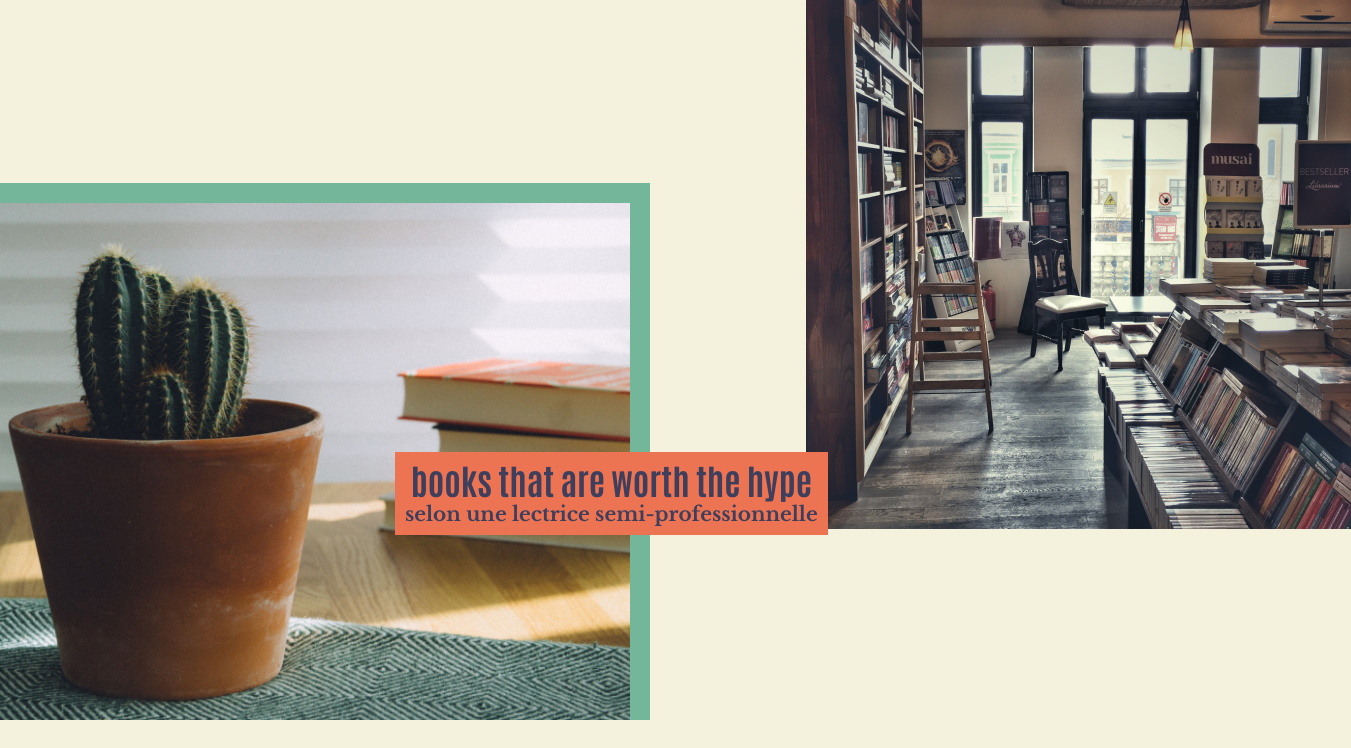
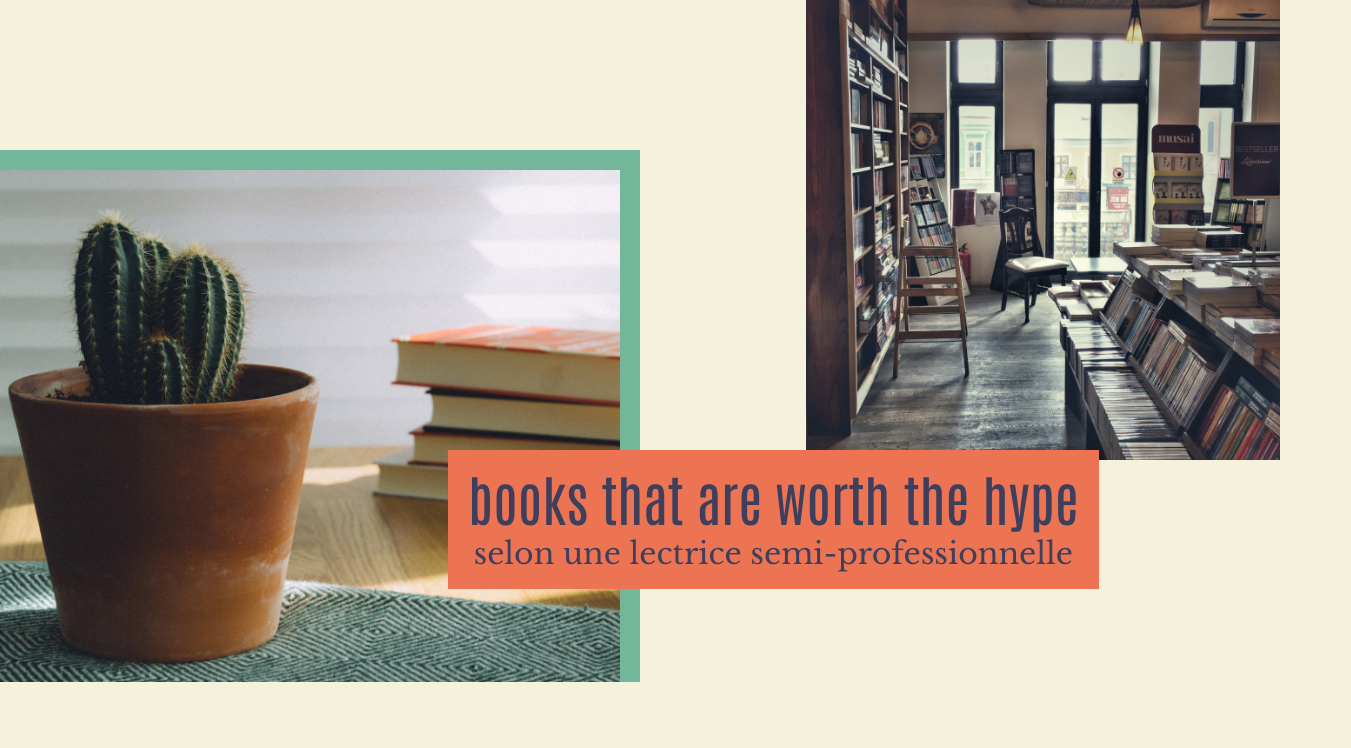
Before and after one commit to lauryannbelanger/p1-grille-festive, a plain HTML site: page index.html in a window 1280 px wide. Shown: the top 748 px of the page, 1351 px wide, since content can reach past the window. Drawn offline with nearby package versions, Linux system fonts and the light colour scheme.

Commit message:
Test pour bloc couleur

```diff
--- a/css/styles.css
+++ b/css/styles.css
@@ -16,7 +16,7 @@
 @import "grille.css";
 
 
-/* Styles de base
+/* Header
    ========================================================================== */
 body {
     background-color: #F4F2DC;
@@ -28,10 +28,9 @@ body {
 
 #cactus {
     /*position: absolute;*/
-    width: 650px;
-    height: 537px;
+    width: 50%;
     margin-left: 0px;
-    margin-top: 183px;
+    margin-top: 15rem;
     background: #73B699;
     padding-right: 2rem;
     padding-top: 2rem;
@@ -40,39 +39,40 @@ body {
 
 #biblio {
     position: absolute;
-    width: 545px;
-    height: 529px;
+    width: 37%;
     left: 63%;
     margin-right: 0px;
     top: 0px;
 
 }
 
-header div {
+header .titre {
     position: absolute;
     background: #ED7452;
-    left: 395px;
-    top: 452px;
-    padding-left: 1rem;
-    padding-right: 1rem;
+    left: 35%;
+    top: 45rem;
+    padding-left: 2rem;
+    padding-right: 2rem;
 }
 
 
 h1 {
     color: #3E3E5D;
-    font-size: 3.5rem;
+    font-size: 5.5rem;
     text-transform: lowercase;
     font-family: 'Antonio', sans-serif;
-    line-height: 1rem; /* le line-height est à arrangé pour l'écran étroit */
+    line-height: 2rem; /* le line-height est à arrangé pour l'écran étroit */
     text-align: center;
+    font-weight: 400;
 }
 h2 {
     color: #3E3E5D;
-    font-size: 2rem;
+    font-size: 3rem;
     font-family: 'Libre Baskerville', serif;
     text-transform: lowercase;
     text-align: center;
-    line-height: 1rem;
+    line-height: 2rem;
+    font-weight: 400;
 }
 
 /*header #bloc1 {*/
@@ -84,8 +84,11 @@ h2 {
 /*    top: 146px;*/
 /*}*/
 
+/* Grille de mise en page
+   ========================================================================== */
+
 main {
-    padding-top: 5rem;
+    padding-top: 7rem;
 }
 ul {
     display: grid;
@@ -97,9 +100,15 @@ ul {
     list-style-type: none;
 }
 
+
 .livre1 {
     grid-column-start: 1;
     grid-column-end: 1;
+    background-color: #ED7452;
+    padding: 2rem;
+    background-image: url('../images/01_background-color.jpg');
+    background-repeat: repeat-y;
+    background-position: left;
 }
 
 .livre2 {
@@ -158,6 +167,7 @@ footer p {
     font-size: 2.5rem;
 }
 .bloc2 {
-    background: #ED7452;
+
+
 
 }
--- a/index.html
+++ b/index.html
@@ -13,7 +13,7 @@
         <div id="bloc1"></div>
         <img id="cactus" src="images/header_cactus.jpg">
         <img id="biblio" src="images/header_biblio.jpg">
-        <div>
+        <div class="titre">
             <h1>Books that are worth the hype</h1>
             <h2>Selon une lectrice semi-professionnelle</h2>
         </div>
@@ -107,7 +107,7 @@
         </ul>
     </main>
     <footer>
-        <p>crédits</p>
+        <p>Fait par Laury-Ann Bélanger dans le cours d'intégration 2 à la session d'hiver 2021</p>
     </footer>
 </body>
 </html>
```
Also changed, not shown: images/01_background-color.jpg (added).
